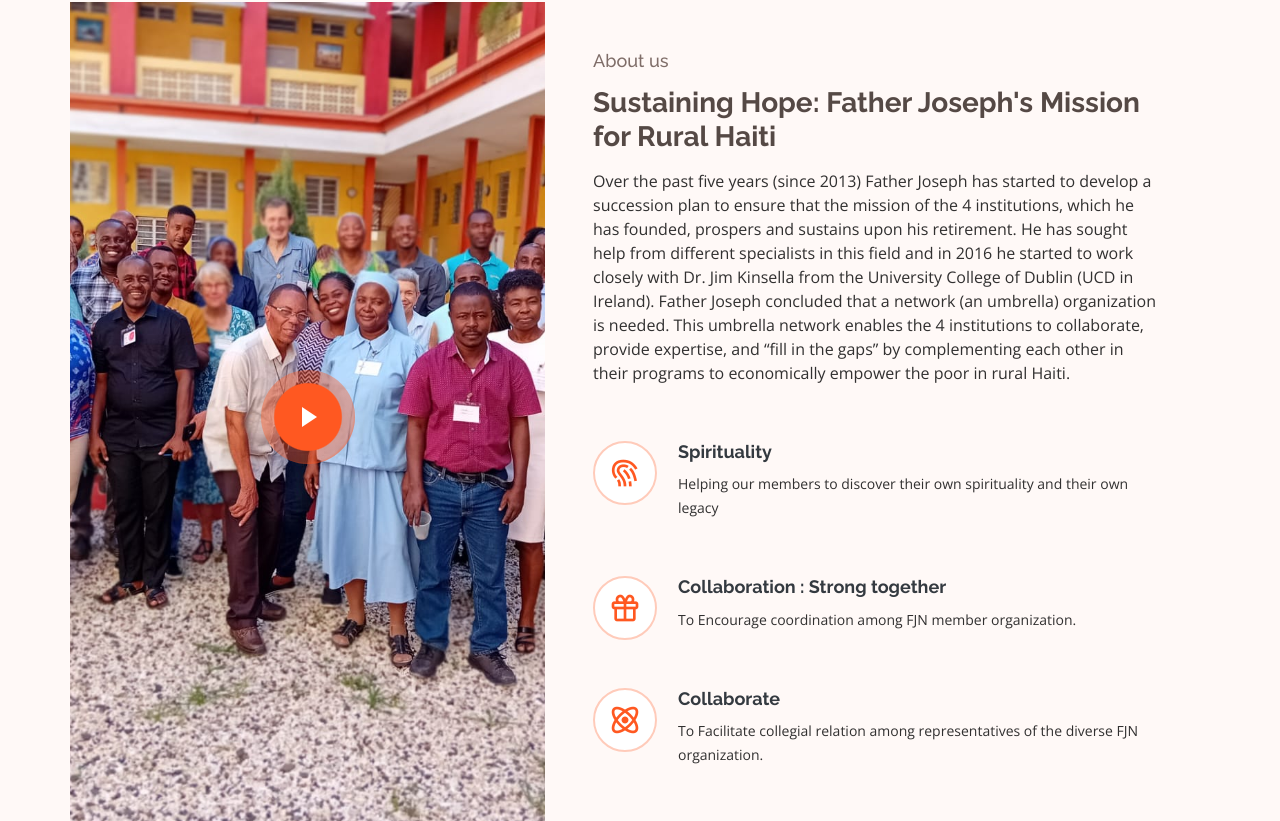
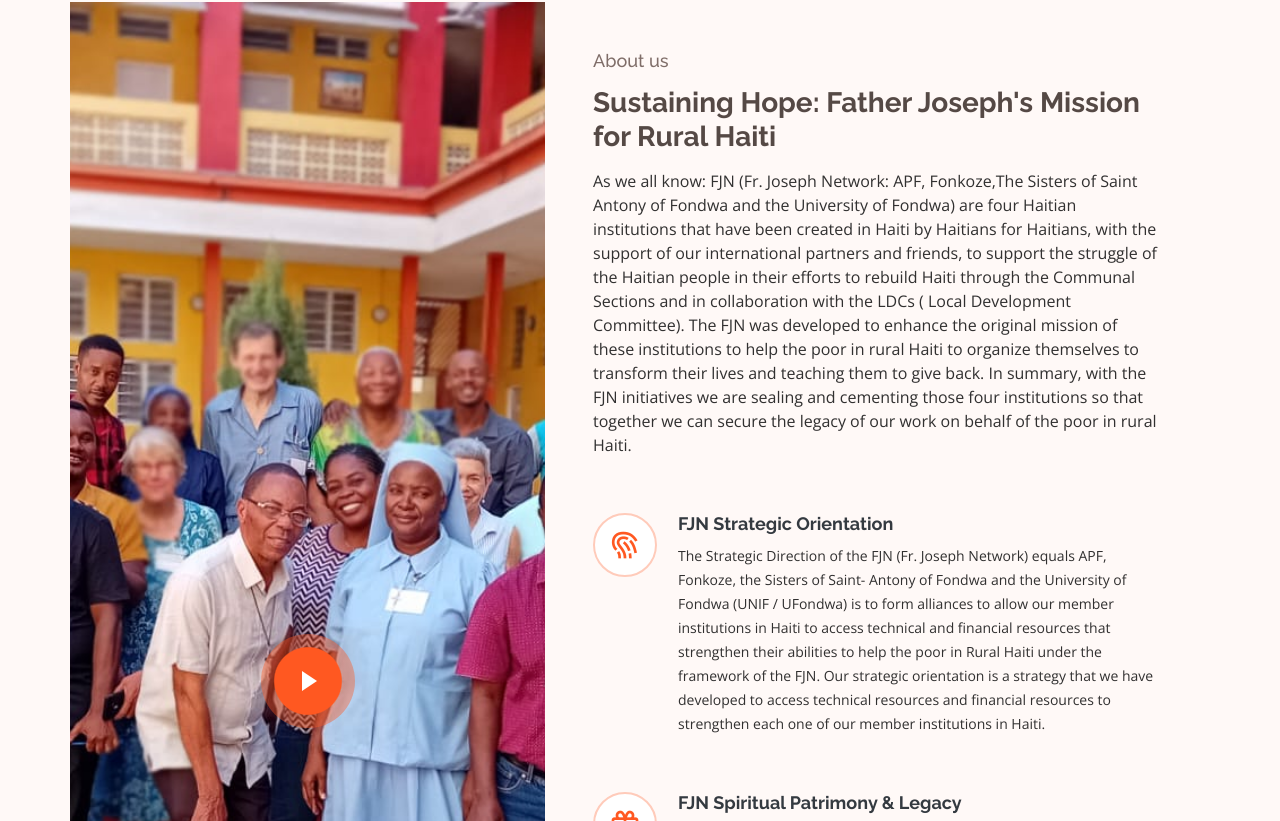
Before and after one commit to Fridjy/fatherjosephnetwork, a plain HTML site: page index.html in a window 1280 px wide. Shown: the part 1189-2010 px from the top of the page. Drawn offline with nearby package versions, Linux system fonts and the light colour scheme.

Commit message:
ajout mission and statement fjn

```diff
--- a/index.html
+++ b/index.html
@@ -58,7 +58,7 @@
       <nav id="navbar" class="navbar">
         <ul>
           <li><a class="nav-link scrollto active" href="#hero">Home</a></li>
-          <li><a class="nav-link scrollto" href="#about">About</a></li>
+          <li><a class="nav-link scrollto" href="#about">Who we are</a></li>
           <li><a class="nav-link scrollto" href="#services">FJN USA</a></li>
           <li><a class="nav-link scrollto " href="#portfolio">FJN USA Relief Funds</a></li>
           <li><a class="nav-link scrollto" href="#team">Projects</a></li>
@@ -163,22 +163,19 @@
           <div class="col-xl-7 col-lg-6 icon-boxes d-flex flex-column align-items-stretch justify-content-center py-5 px-lg-5">
             <h4 data-aos="fade-up">About us</h4>
             <h3 data-aos="fade-up">Sustaining Hope: Father Joseph's Mission for Rural Haiti</h3>
-            <p data-aos="fade-up">Over the past five years (since 2013) Father Joseph has started to develop a succession plan to ensure that the mission of the 4 institutions,
-              which he has founded, prospers and sustains upon his retirement.
-              He has sought help from different specialists in this field and in 2016 he started to work closely with Dr. Jim Kinsella from the University College of Dublin (UCD in Ireland). Father Joseph concluded that a network (an umbrella) organization is needed.
-              This umbrella network enables the 4 institutions to collaborate, provide expertise, and “fill in the gaps” by complementing each other in their programs to economically empower the poor in rural Haiti.
+            <p data-aos="fade-up">As we all know: FJN (Fr. Joseph Network: APF, Fonkoze,The Sisters of Saint Antony of Fondwa and the University of Fondwa) are four Haitian institutions that have been created in Haiti by Haitians for Haitians, with the support of our international partners and friends, to support the struggle of the Haitian people in their efforts to rebuild Haiti through the Communal Sections and in collaboration with the LDCs ( Local Development Committee). The FJN was developed to enhance the original mission of these institutions to help the poor in rural Haiti to organize themselves to transform their lives and teaching them to give back. In summary, with the FJN initiatives we are sealing and cementing those four institutions so that together we can secure the legacy of our work on behalf of the poor in rural Haiti.
              </p>
 
             <div class="icon-box" data-aos="fade-up">
               <div class="icon"><i class="bx bx-fingerprint"></i></div>
-              <h4 class="title"><a href="">Spirituality</a></h4>
-              <p class="description">Helping our members to discover their own spirituality and their own legacy</p>
+              <h4 class="title"><a href="">FJN Strategic Orientation</a></h4>
+              <p class="description">The Strategic Direction of the FJN (Fr. Joseph Network) equals APF, Fonkoze, the Sisters of Saint- Antony of Fondwa and the University of Fondwa (UNIF / UFondwa) is to form alliances to allow our member institutions in Haiti to access technical and financial resources that strengthen their abilities to help the poor in Rural Haiti under the framework of the FJN. Our strategic orientation is a strategy that we have developed to access technical resources and financial resources to strengthen each one of our member institutions in Haiti.</p>
             </div>
 
             <div class="icon-box" data-aos="fade-up" data-aos-delay="100">
               <div class="icon"><i class="bx bx-gift"></i></div>
-              <h4 class="title"><a href="">Collaboration : Strong together</a></h4>
-              <p class="description">To Encourage coordination among FJN member organization.</p>
+              <h4 class="title"><a href="">FJN Spiritual Patrimony & Legacy</a></h4>
+              <p class="description">It is the tradition of the FJN member Institutions to pray or to make a reflection before every meeting and before each meal. You might realize how many meetings we have in the last thirty one years and how often we do pray together. This helps make us what we are all about and this is also what makes us what we are today (October 2019). Finally we do realize that work without prayer is useless (Julian Schroeder interpretation of James chapter 2). Moreover, we realize also that at the beginning of Fonkoze, we did have a lot of Parish Priests and Religious Communities all over Haiti which have accepted to support Fonkoze initiatives in Haiti - Additionally, we did have many USA Women Religious Communities & Haiti Parish Twinning Program in the USA which have accepted to support Fonkoze initiatives in Haiti – As a response to that, Fonkoze has set up and developed a “Fonkoze VIP Service” to Priests and Religious Communities in Haiti.</p>
             </div>
 
             <div class="icon-box" data-aos="fade-up" data-aos-delay="200">
```
